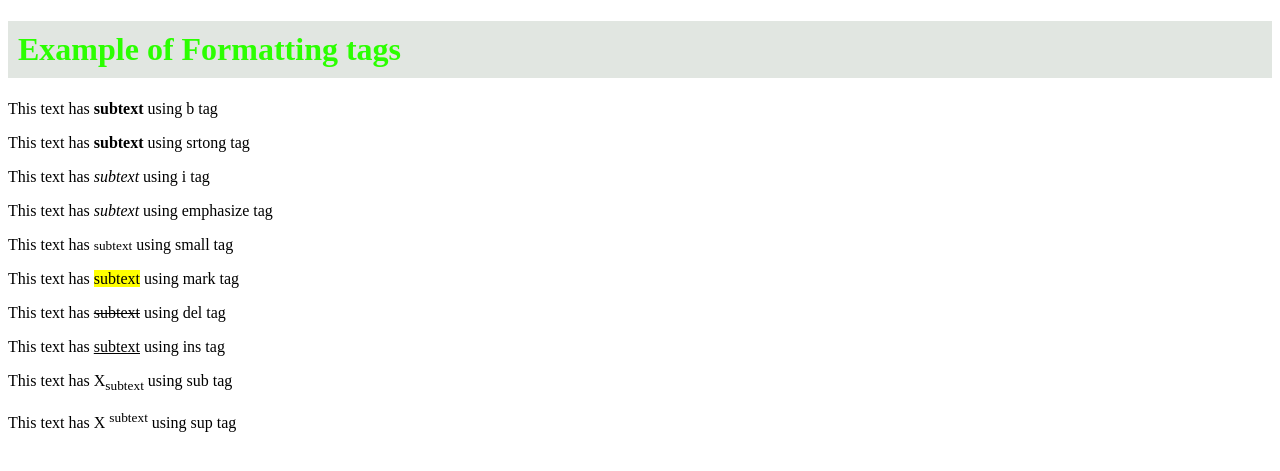
After one commit to d7myM0/CS471, a Django app: page /books/html5/Text/formatting in a window 1280 px wide. The commit adds this page. Shown: the top 471 px of the page. Run offline with Django 5.2, Linux system fonts and the light colour scheme.

Commit message:
Lab4_TwoTask

```diff
--- a/libraryproject/apps/bookmodule/urls.py
+++ b/libraryproject/apps/bookmodule/urls.py
@@ -8,7 +8,11 @@ urlpatterns = [
     path('list_books/', views.list_books, name= "books.list_books"),
     path('<int:bookId>/', views.viewbook, name="books.view_one_book"),
     path('aboutus/', views.aboutus, name="books.aboutus"),
-#     path('', views.index),
+    path('html5/links', views.links, name='books.links'),
+    path('html5/Text/formatting', views.Text, name='books.Text'),
+
+
+#     path('', views.index), Text formatters
 #     path('index2/<int:val1>/', views.index2 ) ,
 #     path('<int:bookId>', views.viewbook)
 ]
--- a/libraryproject/apps/bookmodule/views.py
+++ b/libraryproject/apps/bookmodule/views.py
@@ -40,3 +40,10 @@ def viewbook(request, bookId):
 
 def aboutus(request):
     return render(request, 'bookmodule/aboutus.html')
+
+
+def links(request):
+    return render(request,'bookmodule/links.html')
+
+def Text(request):
+    return render(request,'bookmodule/Text.html')
--- /dev/null
+++ b/libraryproject/apps/static/main.css
@@ -0,0 +1,28 @@
+a {
+    display: block;
+    padding: 10px;
+    text-align: center;
+    color: blue;
+    background-color: rgb(241, 233, 233);
+    text-decoration: none;
+}
+
+a:hover {
+    color: red;
+    background-color: rgb(255, 149, 0);
+}
+
+a:visited {
+    color: purple;
+}
+
+a:active {
+    color: green;
+}
+
+h1 {
+    padding: 10px;
+    color: rgb(43, 255, 0);
+    background-color: rgb(225, 230, 225);
+    text-decoration: none;
+}
--- /dev/null
+++ b/libraryproject/apps/templates/bookmodule/Text.html
@@ -0,0 +1,26 @@
+<!DOCTYPE html>
+{% load static %}
+
+<html lang="en">
+<head>
+    <meta charset="UTF-8">
+    <meta name="viewport" content="width=device-width, initial-scale=1.0">
+    <title>Links Page</title>
+    <link rel="stylesheet" href="{% static 'main.css' %}"> <!-- include css file -->
+    {% block stylesheets %}{% endblock stylesheets %}
+</head>
+<body>
+   <h1>Example of Formatting tags</h1>
+   <p>This text has <b>subtext</b> using b tag</p>
+   <p>This text has <strong>subtext</strong> using srtong tag</p>
+   <p>This text has <i>subtext</i> using i tag</p>
+   <p>This text has <em>subtext</em> using emphasize tag</p>
+   <p>This text has <small>subtext</small> using small tag</p>
+   <p>This text has <mark>subtext</mark> using mark tag</p>
+   <p>This text has <del>subtext</del> using del tag</p>
+   <p>This text has <ins>subtext</ins> using ins tag</p>
+   <p>This text has X<sub>subtext</sub> using sub tag</p>
+   <p>This text has X <sup>subtext</sup> using sup tag</p>
+
+</body>
+</html>
```
Also changed, not shown: libraryproject/apps/templates/bookmodule/aboutus.html (+7 -7 lines), libraryproject/apps/templates/bookmodule/links.html (added, +17 -0 lines), libraryproject/apps/templates/bookmodule/list_books.html (+14 -29 lines), libraryproject/apps/templates/bookmodule/one_book.html (+4 -5 lines), libraryproject/apps/templates/includes/header.html (+4 -6 lines), libraryproject/apps/static/styles.css (line endings or trailing spaces).
